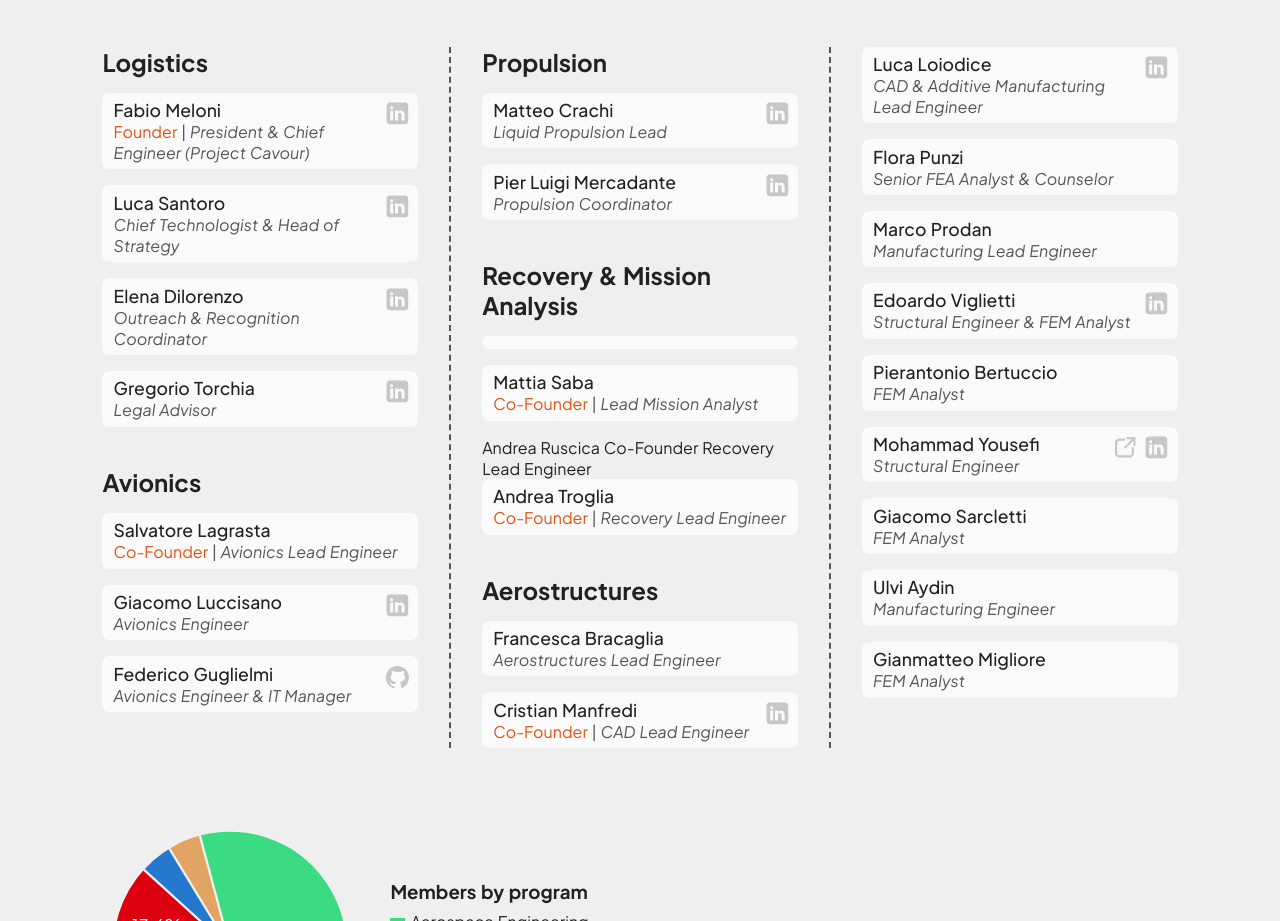
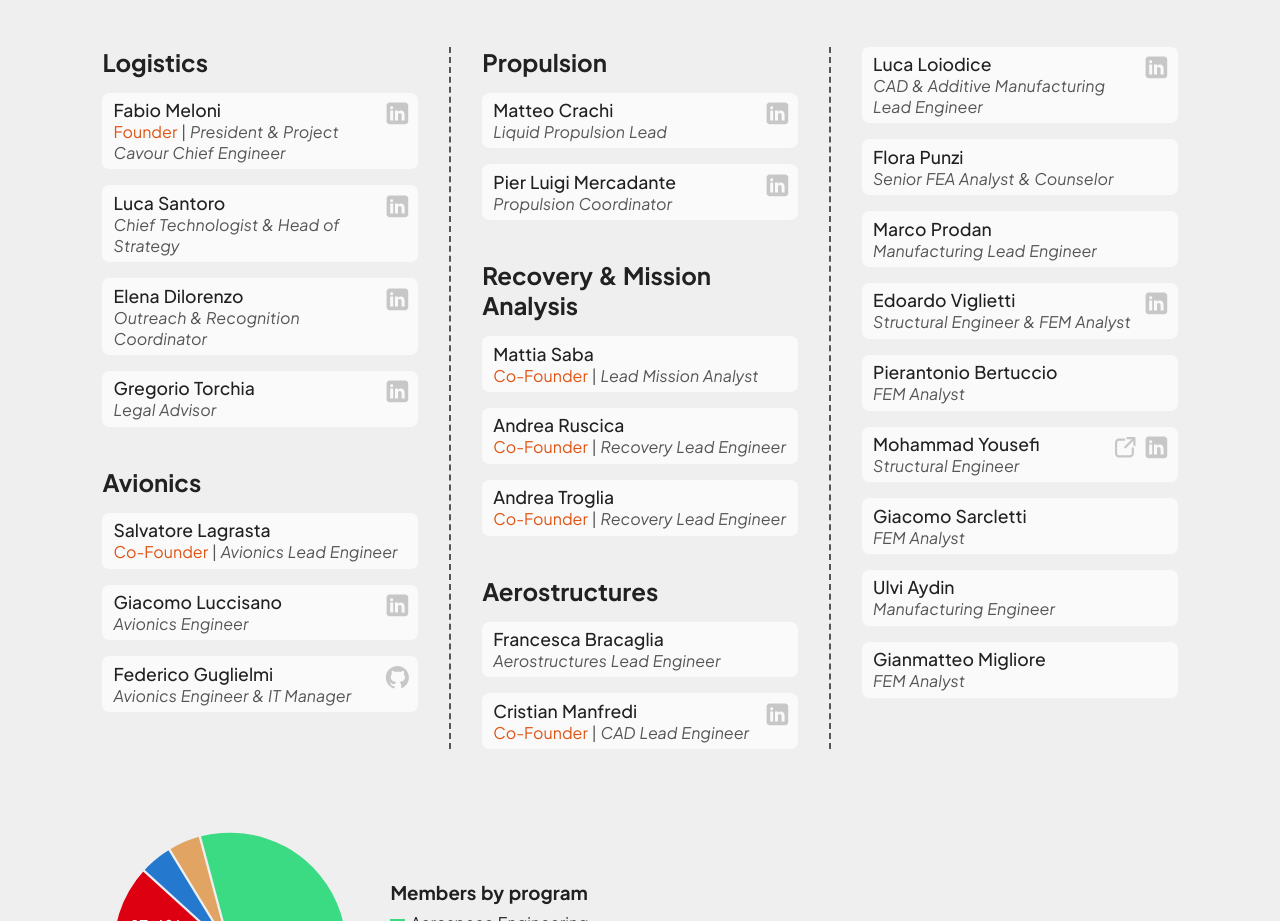
Before and after one commit to PoliTo-Rocket-Team/website-old, a website: page public/about.html in a window 1280 px wide. Shown: the part 1180-2101 px from the top of the page. Drawn offline with Linux system fonts and the light colour scheme.

Commit message:
[text] fixed ruscica

```diff
--- a/public/about.html
+++ b/public/about.html
@@ -124,7 +124,7 @@
                             </div>
                             <span class="name">Fabio Meloni</span>
                             <span class="title">Founder</span>
-                            <span class="desc">President & Chief Engineer (Project Cavour)</span>
+                            <span class="desc">President & Project Cavour Chief Engineer</span>
                         </li>
                         <li class="member">
                             <div class="socials">
@@ -217,11 +217,11 @@
                     <h3 class="division-name">Recovery & Mission Analysis</h3>
                     <ul class="division-members">
                         <li class="member">
-                        <li class="member">
                             <span class="name">Mattia Saba</span>
                             <span class="title">Co-Founder</span>
                             <span class="desc">Lead Mission Analyst</span>
                         </li>
+                        <li class="member">
                             <span class="name">Andrea Ruscica</span>
                             <span class="title">Co-Founder</span>
                             <span class="desc">Recovery Lead Engineer</span>
```
